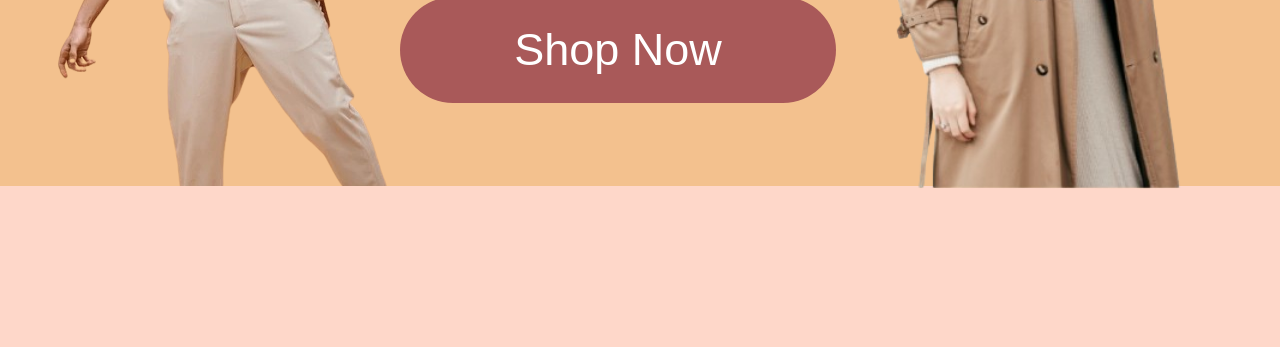
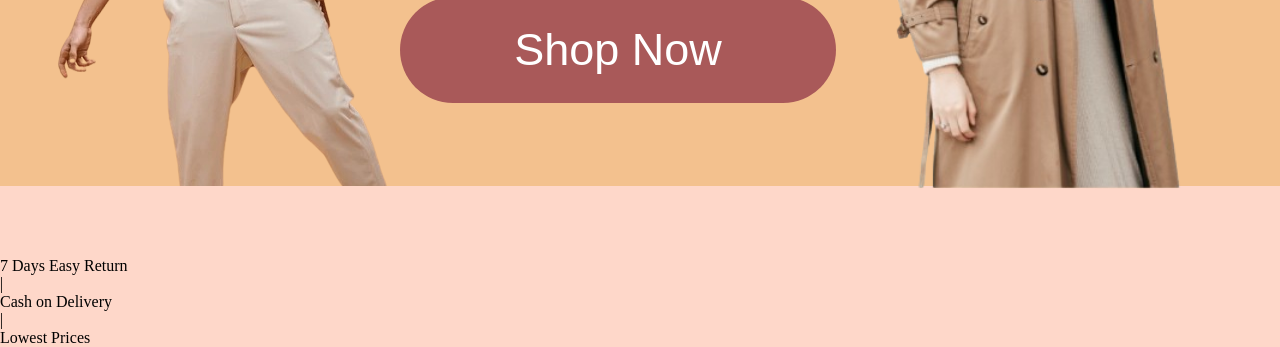
Before and after one commit to ShreshthaPratapSingh/Ecommerce, a plain HTML site: page Home/index.html in a window 1280 px wide. Shown: the part 668-1015 px from the top of the page. Before the commit the page ends 907 px from the top, so only its background shows below. Drawn offline with Linux system fonts and the light colour scheme; a web font is replaced by a local one.

Commit message:
Update index.html

```diff
--- a/Home/index.html
+++ b/Home/index.html
@@ -57,5 +57,12 @@
 
         <img src="images/female.png" alt="" class="female">
     </div>
+    <div class="footer">
+        <p>7 Days Easy Return</p>
+        <p>|</p>
+        <p>Cash on Delivery</p>
+        <p>|</p>
+        <p>Lowest Prices</p>
+    </div>
 </body>
 </html>
```
